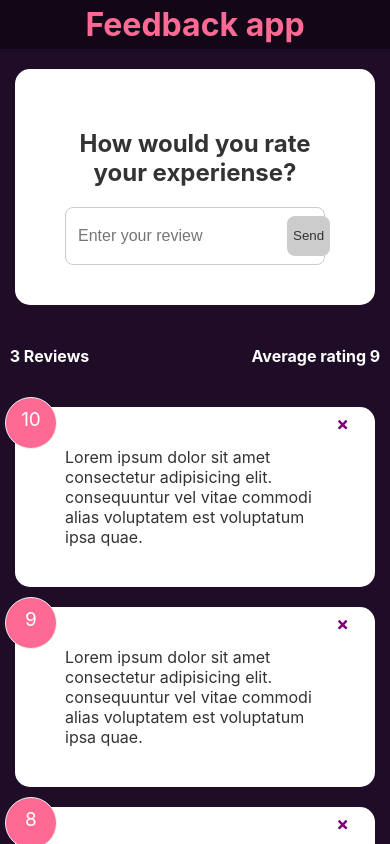
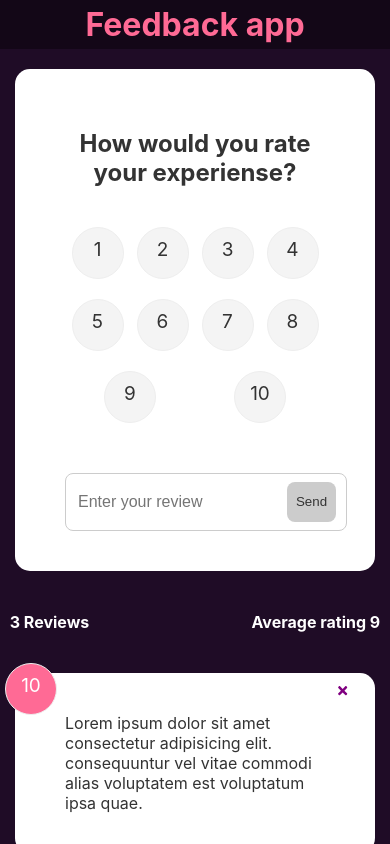
Before and after one commit to kirilreznik/Feedback-App, a React (Create React App) app: page / in a window 390 px wide. Shown: the top 844 px of the page. Built offline with nearby package versions, Linux system fonts and the light colour scheme.

Commit message:
added rating selectors and animation Rating selectors were added to new-feedback form animation added to feedback-list

```diff
--- a/package.json
+++ b/package.json
@@ -3,10 +3,12 @@
   "version": "0.1.0",
   "private": true,
   "dependencies": {
+    "framer-motion": "^5.6.0",
     "react": "^18.0.0",
     "react-dom": "^18.0.0",
     "react-icons": "^4.3.1",
-    "react-scripts": "5.0.1"
+    "react-scripts": "5.0.1",
+    "uuid": "^8.3.2"
   },
   "scripts": {
     "start": "react-scripts start",
--- a/src/App.js
+++ b/src/App.js
@@ -1,11 +1,18 @@
 import { useState } from "react";
+import { v4 as uuid } from "uuid";
 import Header from "./components/header/Header";
 import FeedbackData from "./data/FeedbackData";
 import FeedbackList from "./components/feedback-list/FeedbackList.jsx";
 import FeedbackStats from "./components/feedback-stats/FeedbackStats";
 import FeedbackForm from "./components/feedback-form/FeedbackForm";
+
 const App = () => {
   const [feedback, setFeedback] = useState(FeedbackData);
+
+  const addFeedback = (newFeedback) => {
+    newFeedback.id = uuid();
+    setFeedback([newFeedback, ...feedback]);
+  };
 
   const handleDeleteClick = (id) => {
     if (window.confirm("Are you sure you want to delete?")) {
@@ -20,7 +27,7 @@ const App = () => {
   return (
     <div>
       <Header />
-      <FeedbackForm />
+      <FeedbackForm addFeedback={addFeedback} />
       <FeedbackStats feedbackData={feedback} />
       <FeedbackList
         feedbackData={feedback}
--- a/src/components/feedback-form/FeedbackForm.css
+++ b/src/components/feedback-form/FeedbackForm.css
@@ -4,6 +4,7 @@
   border: 1px solid #ccc;
   padding: 8px 10px;
   border-radius: 8px;
+  width: 100%;
 }
 
 input {
--- a/src/components/feedback-form/FeedbackForm.jsx
+++ b/src/components/feedback-form/FeedbackForm.jsx
@@ -2,10 +2,27 @@ import { useState } from "react";
 import Card from "../shared/Card";
 import "./FeedbackForm.css";
 import Button from "../shared/Button";
-const FeedbackForm = () => {
+import RatingSelect from "../rating-select/RatingSelect";
+
+const FeedbackForm = ({ addFeedback }) => {
   const [text, setText] = useState("");
   const [btnDisabled, setBtnDisabled] = useState(true);
   const [message, setMessage] = useState("");
+  const [rating, setRating] = useState(null);
+
+  const handleFormSubmit = (e) => {
+    e.preventDefault();
+    if (text.trim().length >= 10 && rating !== null) {
+      setText("");
+      setBtnDisabled(true);
+      setRating(null);
+      const newFeedback = {
+        text,
+        rating,
+      };
+      addFeedback(newFeedback);
+    }
+  };
 
   const handleTextChange = ({ target: { value } }) => {
     if (value === "") {
@@ -23,8 +40,9 @@ const FeedbackForm = () => {
 
   return (
     <Card>
-      <form>
+      <form onSubmit={handleFormSubmit}>
         <h2>How would you rate your experiense?</h2>
+        <RatingSelect rating={rating} setRating={setRating} />
         <div className="input-group">
           <input
             type="text"
--- a/src/components/feedback-list/FeedbackList.jsx
+++ b/src/components/feedback-list/FeedbackList.jsx
@@ -1,3 +1,4 @@
+import { motion, AnimatePresence } from "framer-motion";
 import FeedBackItem from "../feedback-item/FeedBackItem";
 import PropTypes from "prop-types";
 
@@ -6,26 +7,53 @@ const FeedbackList = ({ feedbackData, handleDeleteClick }) => {
     return <h1>No feedback yet</h1>;
   }
 
-  return feedbackData.map(({ id, rating, text }) => {
-    return (
-      <FeedBackItem
-        text={text}
-        rating={rating}
-        key={id}
-        id={id}
-        handleDeleteClick={handleDeleteClick}
-      />
-    );
-  });
+  return (
+    <div className="feedback-list">
+      <AnimatePresence>
+        {feedbackData.map(({ id, rating, text }) => {
+          return (
+            <motion.div
+              key={id}
+              initial={{ opacity: 0 }}
+              animate={{ opacity: 1 }}
+              transition={{ duration: 0.8 }}
+              exit={{ opacity: 0, transitionEnd: { display: "none" } }}
+              layout
+            >
+              <FeedBackItem
+                text={text}
+                rating={rating}
+                key={id}
+                id={id}
+                handleDeleteClick={handleDeleteClick}
+              />
+            </motion.div>
+          );
+        })}
+      </AnimatePresence>
+    </div>
+  );
 };
 
 FeedbackList.propTypes = {
   feedbackData: PropTypes.arrayOf(
     PropTypes.shape({
-      id: PropTypes.number.isRequired,
+      id: PropTypes.string.isRequired,
       text: PropTypes.string.isRequired,
       rating: PropTypes.number.isRequired,
     })
   ),
 };
 export default FeedbackList;
+
+/* return feedbackData.map(({ id, rating, text }) => {
+  return (
+    <FeedBackItem
+      text={text}
+      rating={rating}
+      key={id}
+      id={id}
+      handleDeleteClick={handleDeleteClick}
+    />
+  );
+}); */
--- /dev/null
+++ b/src/components/rating-select/RatingSelect.css
@@ -0,0 +1,36 @@
+.rating {
+  display: flex;
+  align-items: center;
+  justify-content: space-around;
+  margin: 30px 0 40px;
+  padding: 0;
+}
+.rating li {
+  position: relative;
+  background: #f4f4f4;
+  width: 30px;
+  height: 30px;
+  padding: 10px;
+  text-align: center;
+  border-radius: 50%;
+  font-size: 19px;
+  border: 1px #eee solid;
+  transition: 0.3s;
+}
+.rating li label {
+  position: absolute;
+  top: 50%;
+  left: 50%;
+  width: 30px;
+  height: 30px;
+  padding: 10px;
+  border-radius: 50%;
+  transform: translate(-50%, -50%);
+  cursor: pointer;
+}
+
+.rating li:hover,
+.num-display {
+  background: #ff6a95;
+  color: #fff;
+}
--- /dev/null
+++ b/src/components/rating-select/RatingSelect.jsx
@@ -0,0 +1,27 @@
+import "./RatingSelect.css";
+
+const RatingSelect = ({ rating, setRating }) => {
+  const handleRatingChange = (e) => {
+    setRating(+e.currentTarget.value);
+  };
+
+  return (
+    <ul className="rating">
+      {Array.from({ length: 10 }, (_, i) => (
+        <li key={`rating-${i + 1}`}>
+          <input
+            type="radio"
+            id={`num${i + 1}`}
+            name="rating"
+            value={i + 1}
+            onChange={handleRatingChange}
+            checked={rating === i + 1}
+          />
+          <label htmlFor={`num${i + 1}`}>{i + 1}</label>
+        </li>
+      ))}
+    </ul>
+  );
+};
+
+export default RatingSelect;
--- a/src/data/FeedbackData.js
+++ b/src/data/FeedbackData.js
@@ -1,16 +1,16 @@
 const FeedbackData = [
   {
-    id: 1,
+    id: "eb7ec96a-b4d4-4129-9804-c953cd863d77",
     rating: 10,
     text: "Lorem ipsum dolor sit amet consectetur adipisicing elit. consequuntur vel vitae commodi alias voluptatem est voluptatum ipsa quae.",
   },
   {
-    id: 2,
+    id: "7eda2e83-13c1-43f8-ae5a-3d8380708459",
     rating: 9,
     text: "Lorem ipsum dolor sit amet consectetur adipisicing elit. consequuntur vel vitae commodi alias voluptatem est voluptatum ipsa quae.",
   },
   {
-    id: 3,
+    id: "62d68f47-3eed-494d-916a-aea053f82826",
     rating: 8,
     text: "Lorem ipsum dolor sit amet consectetur adipisicing elit. consequuntur vel vitae commodi alias voluptatem est voluptatum ipsa quae.",
   },
--- a/src/index.css
+++ b/src/index.css
@@ -67,3 +67,28 @@ form {
   text-align: center;
   color: rebeccapurple;
 }
+
+@media (max-width: 600px) {
+  .rating li {
+    margin: 10px 3px;
+  }
+
+  .rating {
+    display: flex;
+    align-items: center;
+    justify-content: center;
+    flex-wrap: wrap;
+    margin: 30px 0 40px;
+  }
+}
+ul {
+  list-style: none;
+}
+[type="radio"] {
+  opacity: 0;
+}
+
+[type="radio"]:checked ~ label {
+  background: #ff6a95;
+  color: #fff;
+}
```
Also changed, not shown: 1 other file (tests, documents, lock files or other folders).
